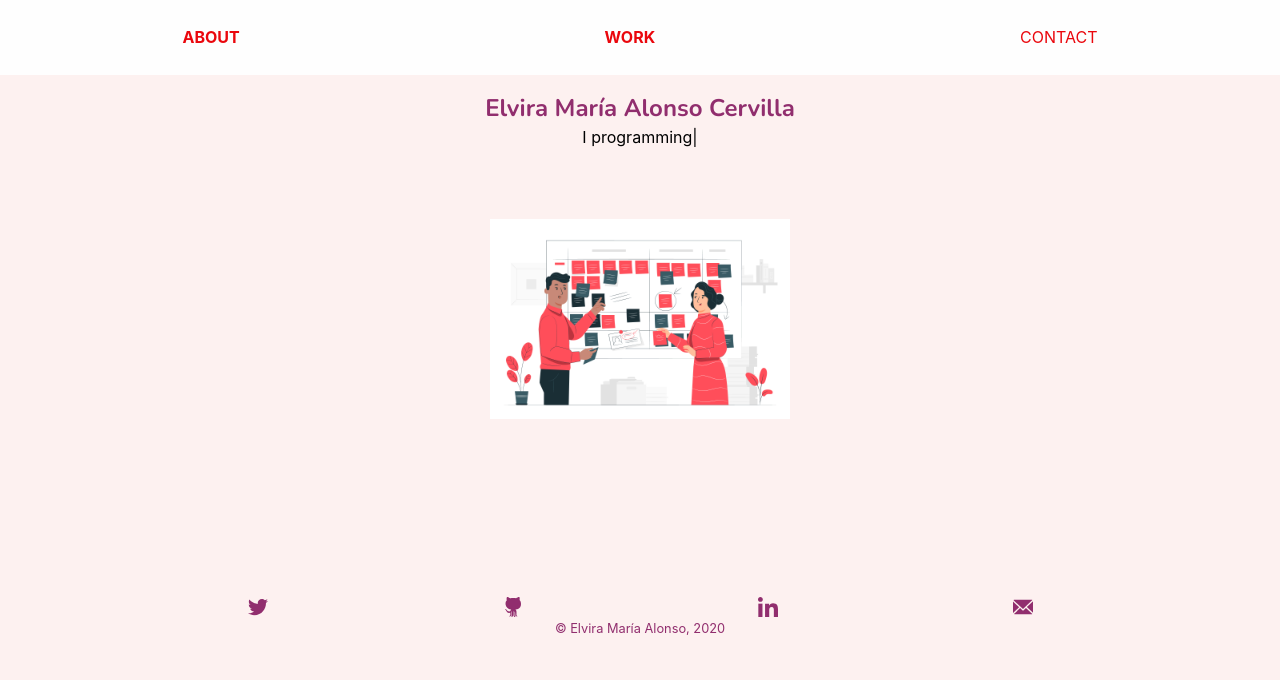
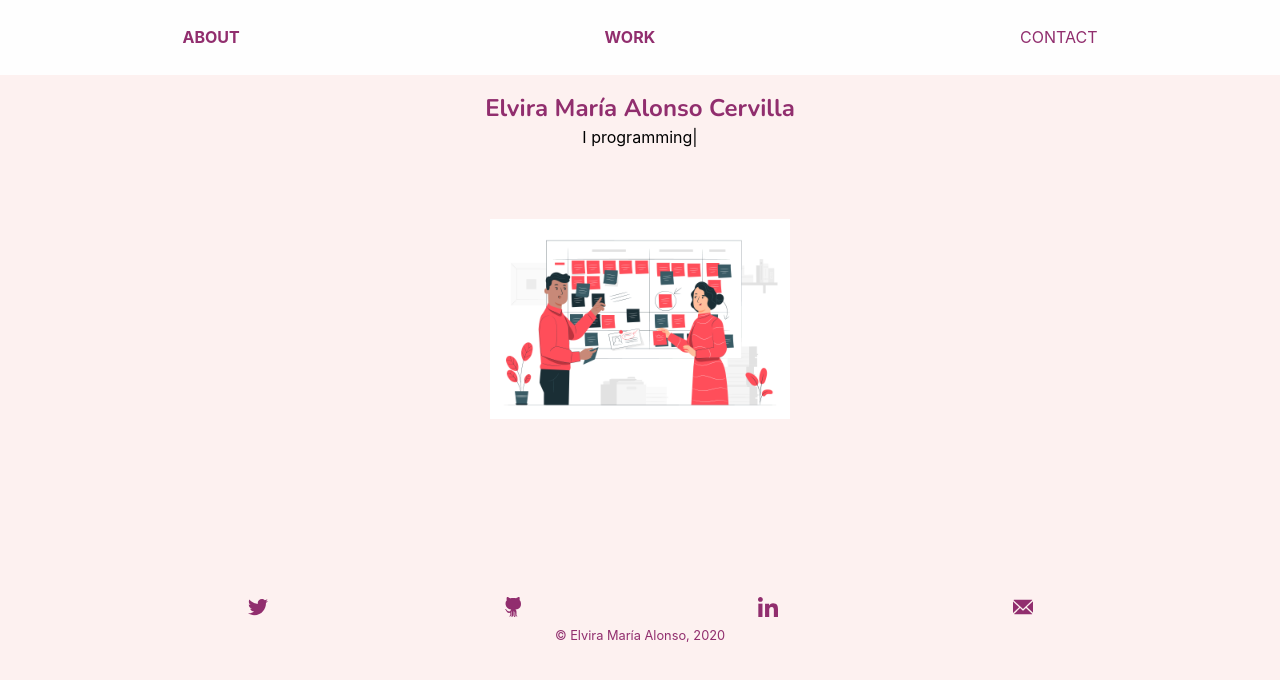
Before and after one commit to elviac94/elvira-alonso-portfolio, a React (Create React App) app: page /#/ in a window 1280 px wide. Shown: the top 680 px of the page. Built offline with nearby package versions, Linux system fonts and the light colour scheme.

Commit message:
add footer styles and change height of header and landing pages

```diff
--- a/src/components/Footer.js
+++ b/src/components/Footer.js
@@ -9,12 +9,17 @@ const Footer = () => {
     return (
         <footer className="footer__container">
             <small className="footer__copyrigth">&copy; Elvira María Alonso, 2020</small>
-            <div className="rrss__container">
-                <a href="https://twitter.com/elviraalonsoc" target="blank" aria-label="Twitter"><img src={bird} alt="twitter-logo" title="Twitter"/></a>
-                <a href="https://github.com/elviac94" target="blank" aria-label="Github"><img src={github} alt="github-logo" title="Github"/></a>
-                <a href="https://linkedin.com/in/elviramariaalonsocervilla" target="blank" aria-label="Linkedin"><img src={linkedin} alt="linkedin-logo" title="Linkedin"/></a>
-                <a href="mailto:elviac94@gmail.com" target="blank" aria-label="Email"><img src={email} alt="email-logo" title="Email"/></a>
-            </div>
+            <ul className="rrss__container">
+                <li><a href="https://twitter.com/elviraalonsoc" target="blank" aria-label="Twitter">
+                    <img src={bird} alt="twitter-logo" title="Twitter" /></a></li>
+                <li><a href="https://github.com/elviac94" target="blank" aria-label="Github">
+                    <img src={github} alt="github-logo" title="Github" /></a></li>
+                <li><a href="https://linkedin.com/in/elviramariaalonsocervilla" target="blank" aria-label="Linkedin">
+                    <img src={linkedin} alt="linkedin-logo" title="Linkedin" /></a></li>
+                <li><a href="mailto:elviac94@gmail.com" target="blank" aria-label="Email">
+                    <img src={email} alt="email-logo" title="Email" /></a>
+                </li>
+            </ul>
         </footer>
     )
 }
--- a/src/stylesheets/layouts/_footer.scss
+++ b/src/stylesheets/layouts/_footer.scss
@@ -5,9 +5,12 @@
     flex-direction: column-reverse;
     justify-content: flex-start;
     align-items: center;
+    height: 60px;
 
     & .footer__copyrigth{
         color: #912e6e;
+        padding: 4px;
+        height: 30px;
     }
 
     & .rrss__container{
@@ -16,10 +19,18 @@
         width: 80%;
         justify-content: space-around;
         padding: 2px;
+        height: 30px;
 
         & a{
             display: block;
             width: auto;
+
+            &:hover{
+                transform: rotate(20deg);
+                border: solid 2px #912e6e;
+                border-radius: 5px;
+                padding: 1px;
+            }
 
             & img{
                 width: 20px;
--- a/src/stylesheets/layouts/_header.scss
+++ b/src/stylesheets/layouts/_header.scss
@@ -1,6 +1,6 @@
 .header__container{
     background-color: #FEFEFE;
-    color: #EA070D;
+    color: #912e6e;
     text-transform: uppercase;
     width: 100%;
     height: 75px;
@@ -15,10 +15,10 @@
 
         & .header__list--link{
             text-decoration: none;
-            color: #EA070D;
+            color: #912e6e;
             cursor: pointer;
             font-weight: bold;
-            background: linear-gradient(#EA070D,#EA070D);
+            background: linear-gradient(#912e6e,#912e6e);
             background-position: 0% 100%;
             background-repeat: no-repeat;
             background-size: 0% 2px;
@@ -28,7 +28,7 @@
         .header__list--link:focus,
         .header__list--link:active{
             background-size: 100% 2px;
-            color: #EA070D;
+            color: #912e6e;
             opacity: .5;
             transform: scale3d(0.9, 0.9, 1)
         }
```
